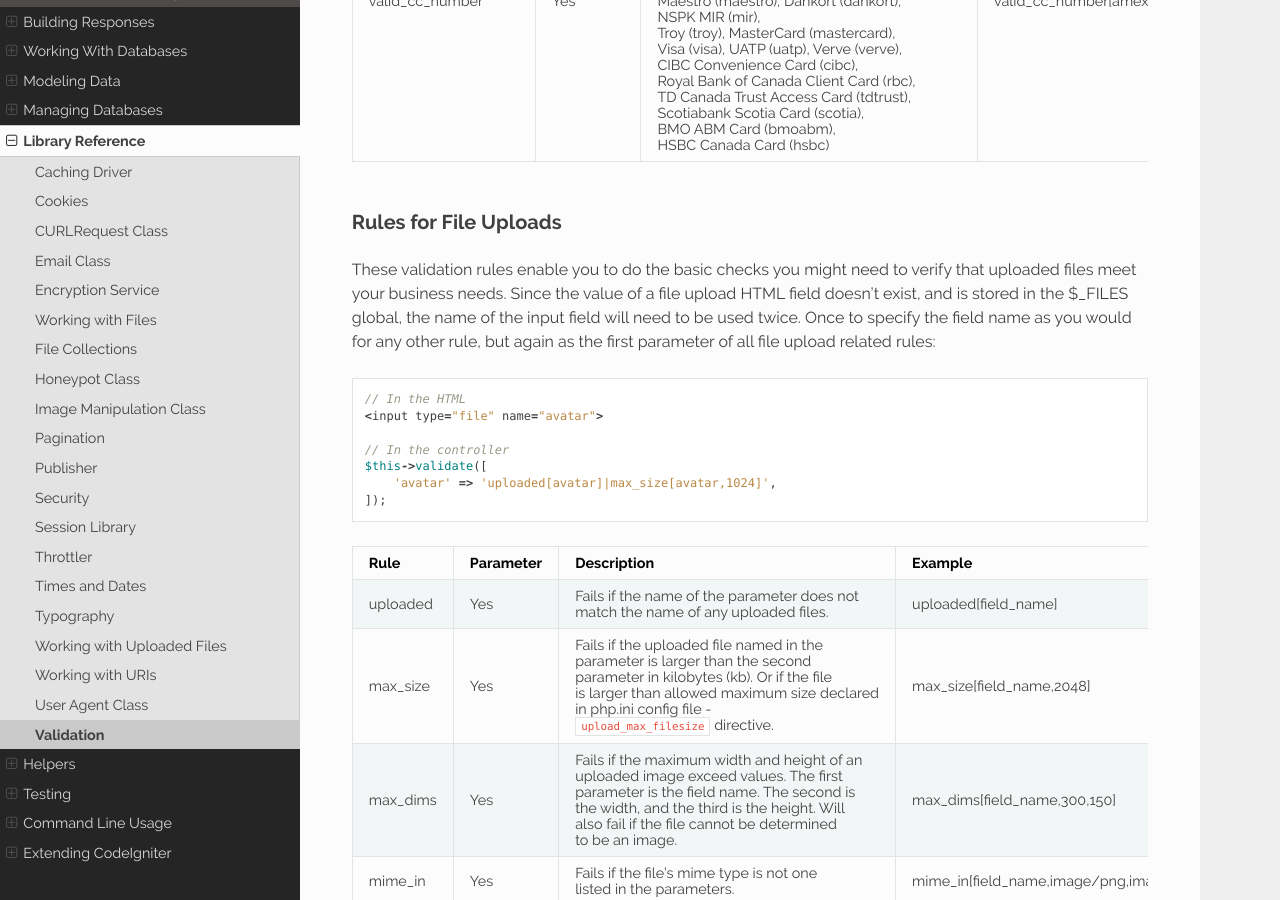
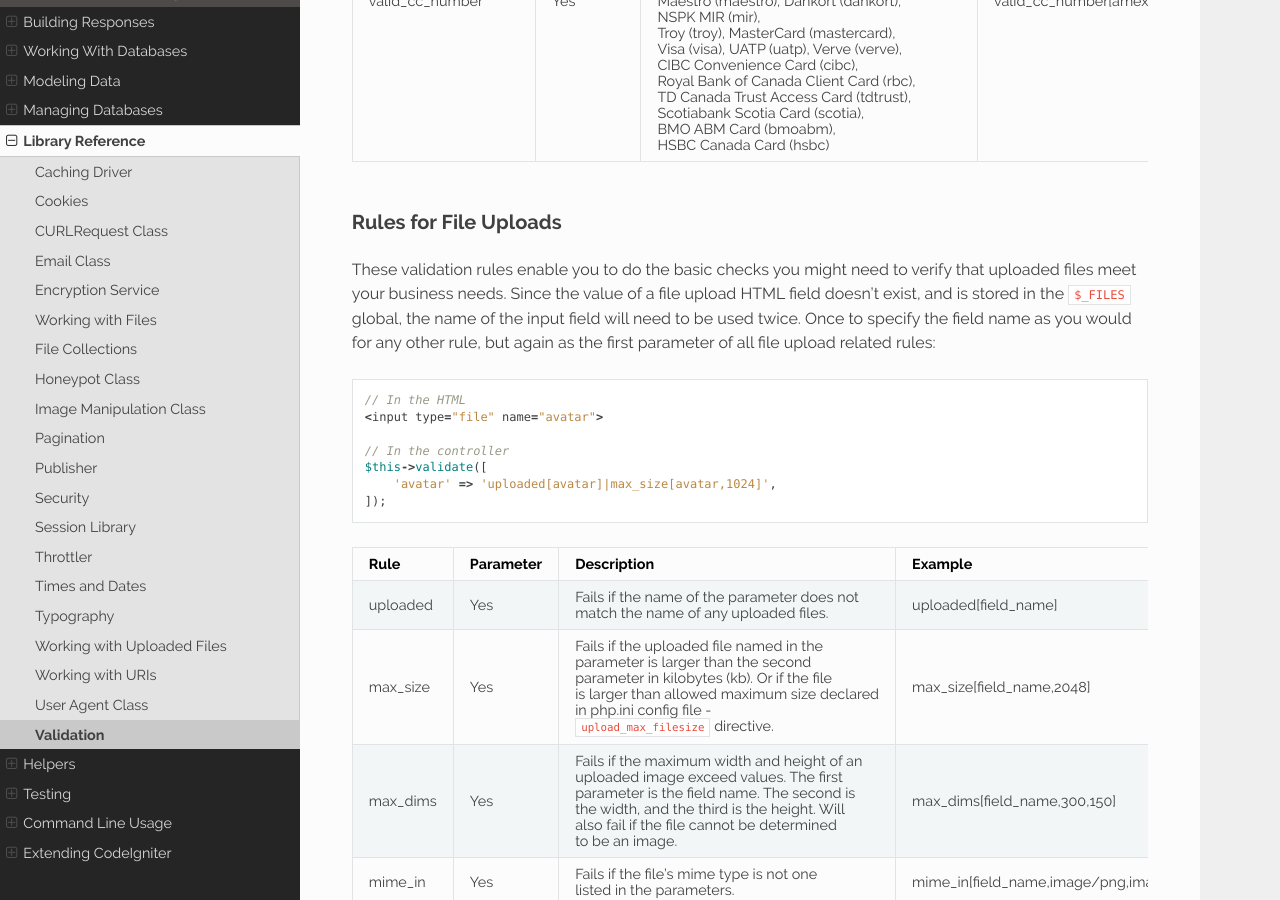
Before and after one commit to NEKOGET/ci4_user_guide_src, a Sphinx documentation site: the page built from source/libraries/validation.rst, in a window 1280 px wide and 900 px high, scrolled down 20205 px. Built offline with Sphinx 7.4.7 and the Read the Docs theme 2.0.0, drawn with Linux system fonts in a browser that asks for light colours.

Commit message:
docs: decorate variable with '``'

```diff
--- a/source/libraries/validation.rst
+++ b/source/libraries/validation.rst
@@ -896,7 +896,7 @@ Rules for File Uploads
 ======================
 
 These validation rules enable you to do the basic checks you might need to verify that uploaded files meet your business needs.
-Since the value of a file upload HTML field doesn't exist, and is stored in the $_FILES global, the name of the input field will
+Since the value of a file upload HTML field doesn't exist, and is stored in the ``$_FILES`` global, the name of the input field will
 need to be used twice. Once to specify the field name as you would for any other rule, but again as the first parameter of all
 file upload related rules::
 
```
